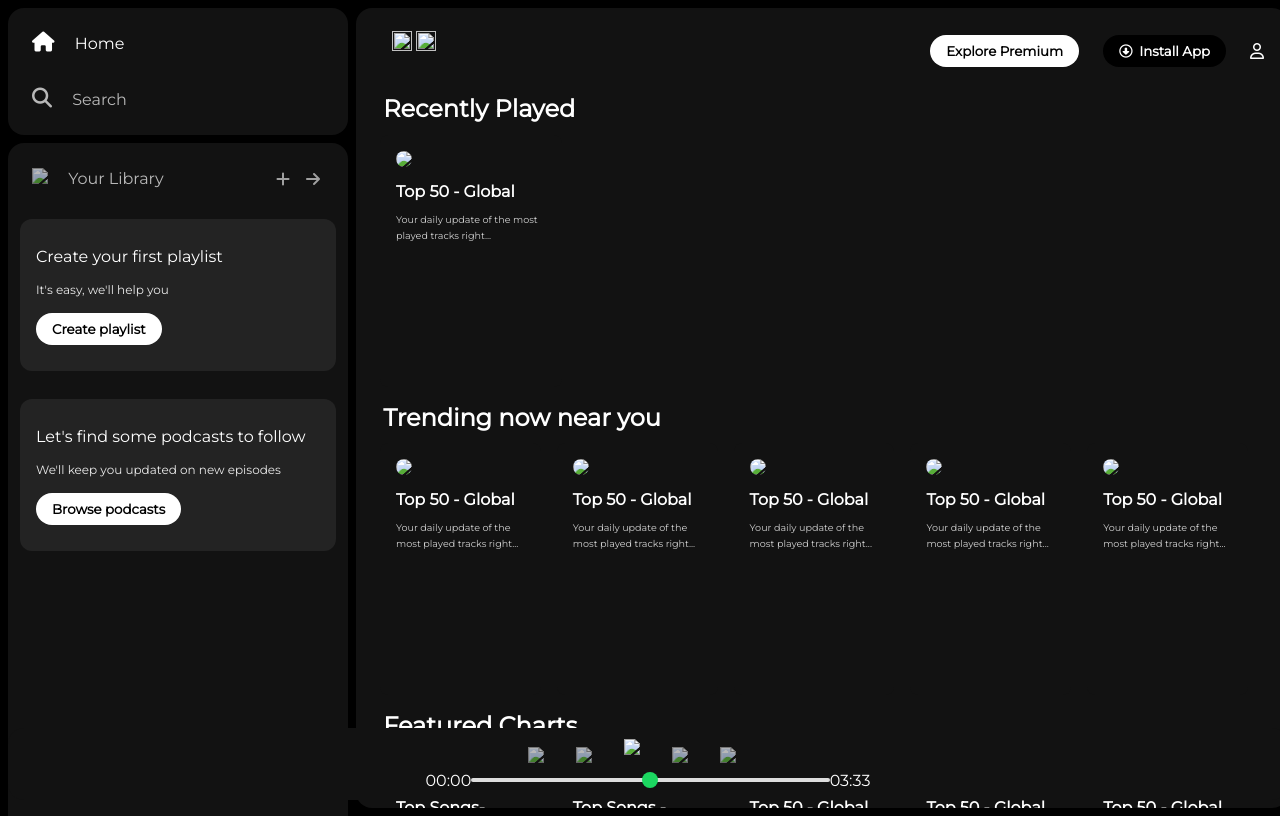
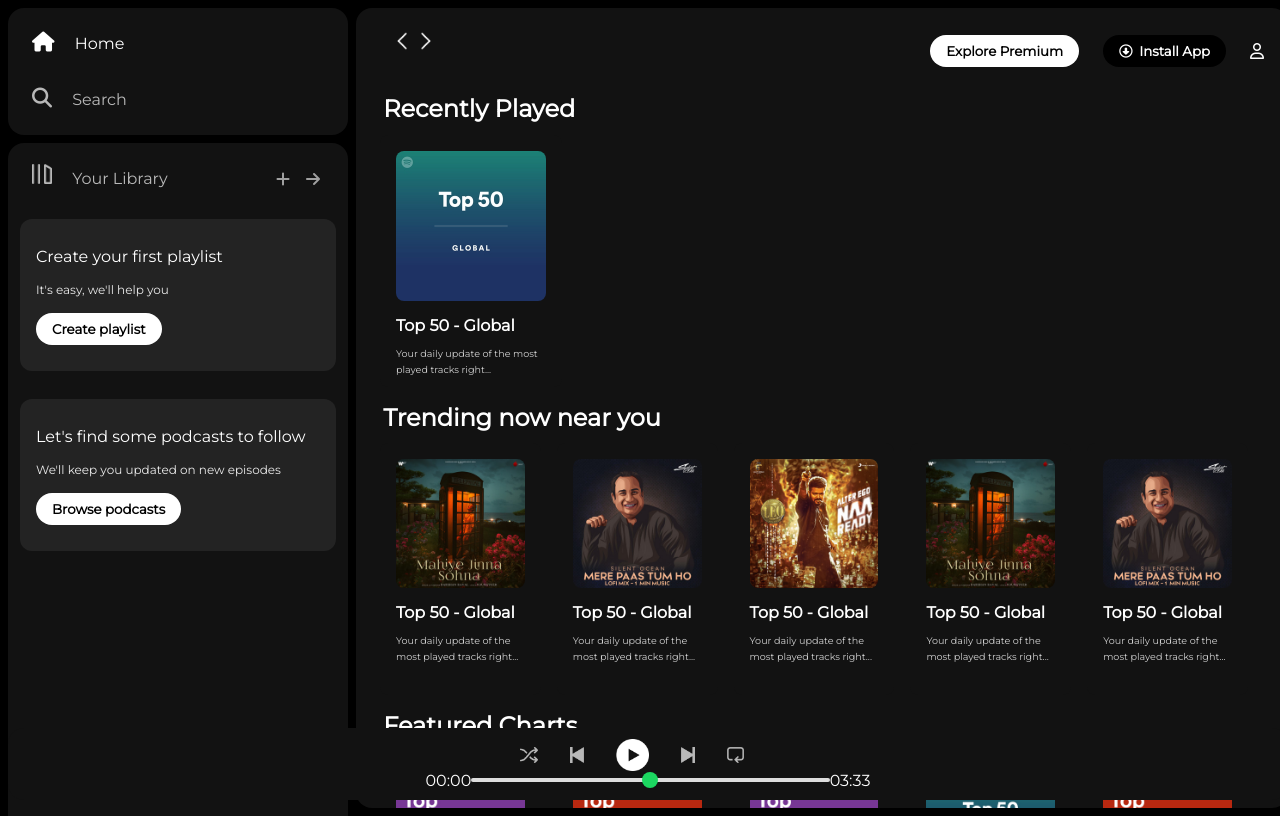
Before and after one commit to Akshithanaverse/Spotify-clone-1, a plain HTML site: page index.html in a window 1280 px wide. Drawn offline with Linux system fonts and the light colour scheme.

Commit message:
Changed path of images

```diff
--- a/index.html
+++ b/index.html
@@ -31,7 +31,7 @@
             <div class="library">
                 <div class="options">
                     <div class="lib-option nav-option">
-                        <img src="library_icon.png">
+                        <img src="assets/library_icon.png">
                         <a href="#">Your Library</a>
                     </div>
                     <div class="icons">
@@ -57,8 +57,8 @@
         <div class="main-content">
             <div class="sticky-nav">
                 <div class="sticky-nav-icons">
-                    <img src="backward_icon.png">
-                    <img src="forward_icon.png" class="hide">
+                    <img src="assets/backward_icon.png">
+                    <img src="assets/forward_icon.png" class="hide">
                 </div>
                 <div class="sticky-nav-options">
                     <button class="badge nav-item hide">Explore Premium</button>
@@ -74,7 +74,7 @@
                 <h2 class="heading">Recently Played</h2>
                 <div class="cards-container">
                     <div class="card">
-                        <img src="card1img.jpeg" class="card-img">
+                        <img src="assets/card1img.jpeg" class="card-img">
                         <p class="card-title">Top 50 - Global</p>
                         <p class="card-info">Your daily update of the most played tracks right...</p>
                     </div>
@@ -83,27 +83,27 @@
                 <h2 class="heading">Trending now near you</h2>
                 <div class="cards-container">
                     <div class="card">
-                        <img src="card2img.jpeg" class="card-img">
+                        <img src="assets/card2img.jpeg" class="card-img">
                         <p class="card-title">Top 50 - Global</p>
                         <p class="card-info">Your daily update of the most played tracks right...</p>
                     </div>
                     <div class="card">
-                        <img src="card3img.jpeg" class="card-img">
+                        <img src="assets/card3img.jpeg" class="card-img">
                         <p class="card-title">Top 50 - Global</p>
                         <p class="card-info">Your daily update of the most played tracks right...</p>
                     </div>
                     <div class="card">
-                        <img src="card4img.jpeg" class="card-img">
+                        <img src="assets/card4img.jpeg" class="card-img">
                         <p class="card-title">Top 50 - Global</p>
                         <p class="card-info">Your daily update of the most played tracks right...</p>
                     </div>
                     <div class="card">
-                        <img src="card2img.jpeg" class="card-img">
+                        <img src="assets/card2img.jpeg" class="card-img">
                         <p class="card-title">Top 50 - Global</p>
                         <p class="card-info">Your daily update of the most played tracks right...</p>
                     </div>
                     <div class="card">
-                        <img src="card3img.jpeg" class="card-img">
+                        <img src="assets/card3img.jpeg" class="card-img">
                         <p class="card-title">Top 50 - Global</p>
                         <p class="card-info">Your daily update of the most played tracks right...</p>
                     </div>
@@ -111,27 +111,27 @@
                 <h2 class="heading">Featured Charts</h2>
                 <div class="cards-container">
                     <div class="card">
-                        <img src="card5img.jpeg" class="card-img">
+                        <img src="assets/card5img.jpeg" class="card-img">
                         <p class="card-title">Top Songs-Global</p>
                         <p class="card-info">Your daily update of the most played tracks right...</p>
                     </div>
                     <div class="card">
-                        <img src="card6img.jpeg" class="card-img">
+                        <img src="assets/card6img.jpeg" class="card-img">
                         <p class="card-title">Top Songs - India</p>
                         <p class="card-info">Your daily update of the most played tracks right...</p>
                     </div>
                     <div class="card">
-                        <img src="card5img.jpeg" class="card-img">
+                        <img src="assets/card5img.jpeg" class="card-img">
                         <p class="card-title">Top 50 - Global</p>
                         <p class="card-info">Your daily update of the most played tracks right...</p>
                     </div>
                     <div class="card">
-                        <img src="card1img.jpeg" class="card-img">
+                        <img src="assets/card1img.jpeg" class="card-img">
                         <p class="card-title">Top 50 - Global</p>
                         <p class="card-info">Your daily update of the most played tracks right...</p>
                     </div>
                     <div class="card">
-                        <img src="card6img.jpeg" class="card-img">
+                        <img src="assets/card6img.jpeg" class="card-img">
                         <p class="card-title">Top 50 - Global</p>
                         <p class="card-info">Your daily update of the most played tracks right...</p>
                     </div>
@@ -145,11 +145,11 @@
             <div class="album"></div>
             <div class="player">
                 <div class="player-controls">
-                    <img src="player_icon1.png" class="player-control-icon">
-                    <img src="player_icon2.png" class="player-control-icon">
-                    <img src="player_icon3.png" class="player-control-icon" style="opacity:1;height:2rem;">
-                    <img src="player_icon4.png" class="player-control-icon">
-                    <img src="player_icon5.png" class="player-control-icon">
+                    <img src="assets/player_icon1.png" class="player-control-icon">
+                    <img src="assets/player_icon2.png" class="player-control-icon">
+                    <img src="assets/player_icon3.png" class="player-control-icon" style="opacity:1;height:2rem;">
+                    <img src="assets/player_icon4.png" class="player-control-icon">
+                    <img src="assets/player_icon5.png" class="player-control-icon">
                 </div>
                 <div class="playback-bar">
                     <span class="curr-time">00:00</span>
```
